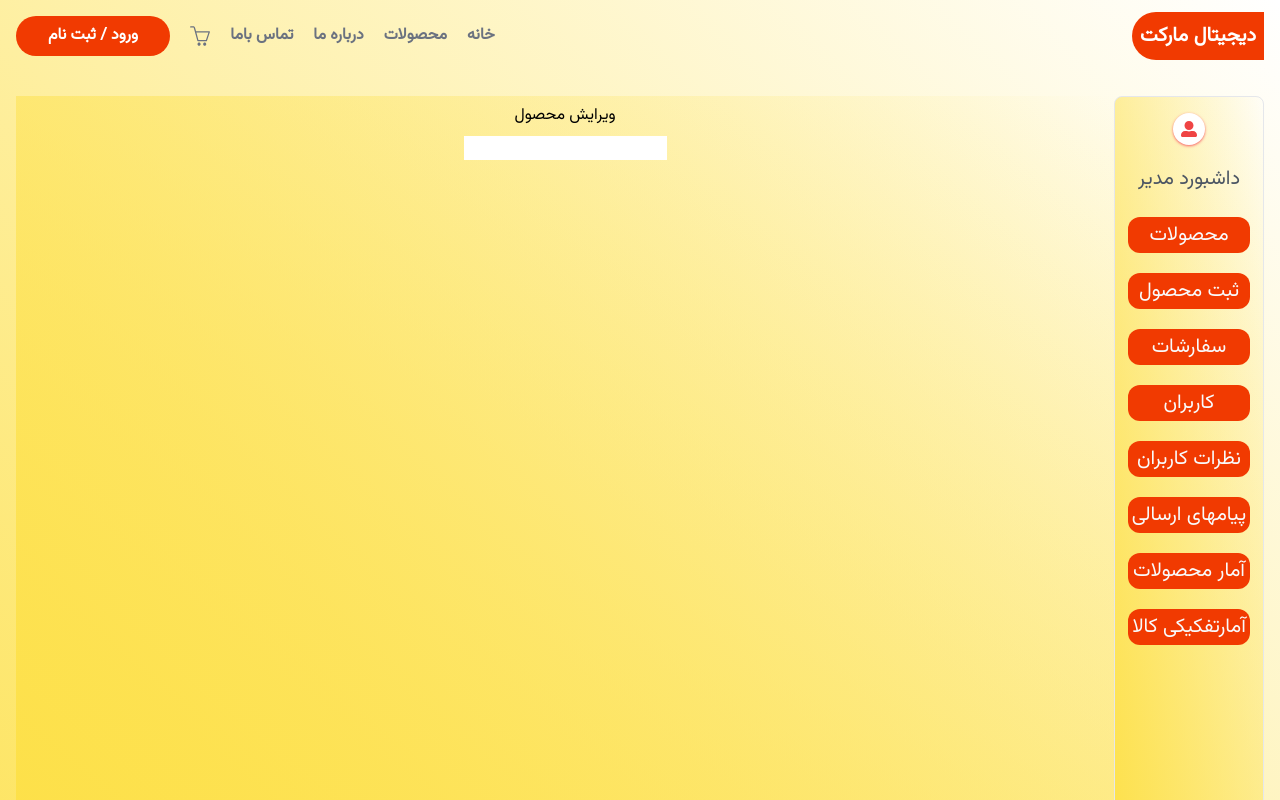
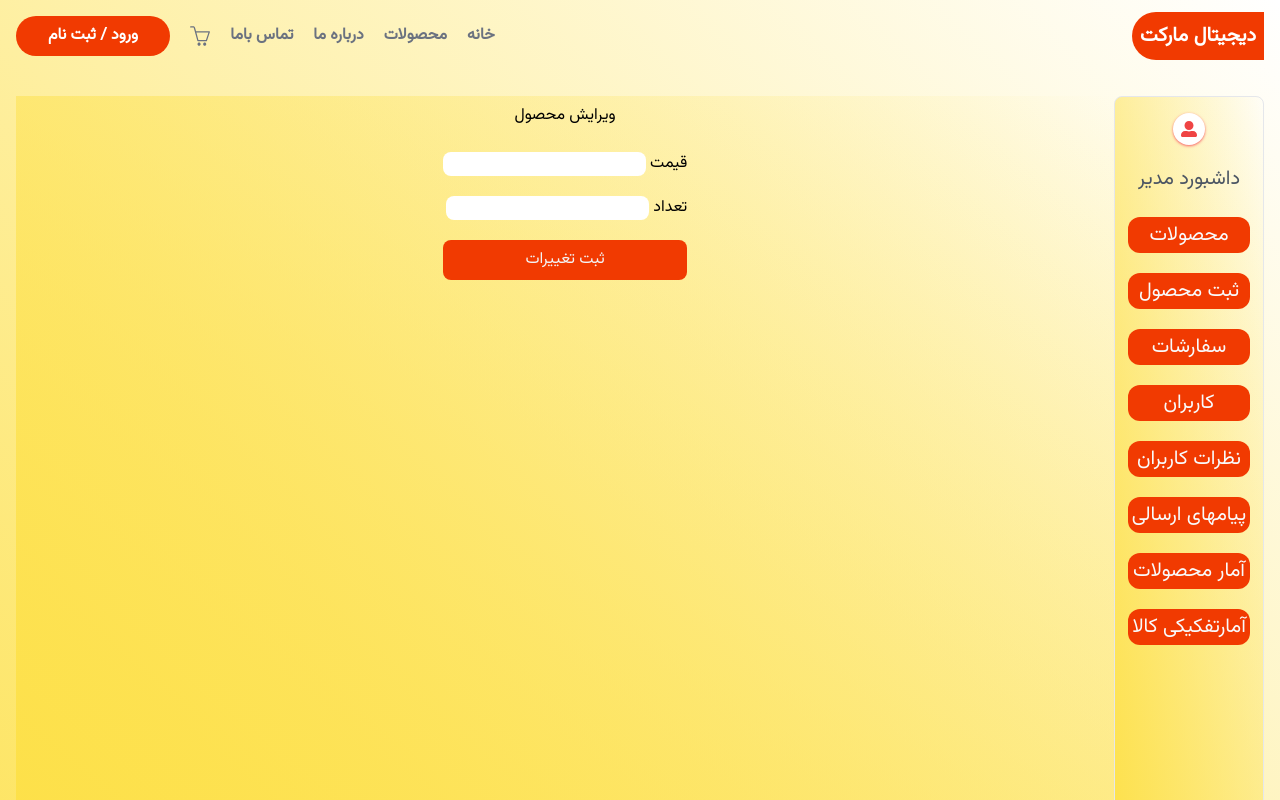
Before and after one commit to ghiyaee/next14Markrt, a Next.js app: page /dashboardAdmin/products/editProduct in a window 1280 px wide. Shown: the top 800 px of the page. Built offline with nearby package versions, Linux system fonts and the light colour scheme; no server answers; the database is empty.

Commit message:
update production

```diff
--- a/src/app/dashboardAdmin/products/editProduct/page.js
+++ b/src/app/dashboardAdmin/products/editProduct/page.js
@@ -1,33 +1,102 @@
 'use client';
 import DashbordAdmin from '@/components/layout/DashbordAdmin';
-import Product from '@/models/products';
 import { useEffect, useState } from 'react';
-
+import Image from 'next/image';
+import { useRouter } from 'next/navigation';
+import {
+  handelProduct,
+  handelEditProduct,
+} from '@/components/layout/ShowProducts';
 function EditProduct({ searchParams }) {
-    console.log(searchParams.value);
-  const [product, setProduct] = useState();
+  const router = useRouter();
+  const [countInStock, setCounInStock] = useState('');
+  const [price, setPrice] = useState('');
+  const [id, setId] = useState('');
+  const [message, setMessage] = useState('');
   useEffect(() => {
     const fetachData = async () => {
       try {
-          const resulte = await Product.findOne({ _id: searchParams.value });
-          console.log(resulte);
-          setProduct(resulte)
+        const { product } = await handelProduct(searchParams.value);
+        setCounInStock(product.countInStock);
+        setPrice(product.price);
+        setId(product._id);
       } catch (error) {
         console.log(error);
       }
     };
     fetachData();
-  }, []);
+  }, [searchParams.value]);
+  // useEffect(() => {
+  //   const time = setTimeout(() => {
+  //     if (message) {
+
+  //       setMessage('')
+
+  //     }
+  //     return
+  //   }, 5000)
+  //   return () => {
+  //     clearTimeout(time)
+  //   }
+  // },[])
   return (
     <main className="flex gap-0 container m-auto">
       <DashbordAdmin />
       <div
-        className="w-screen flex flex-col  items-center
+        className="w-screen flex flex-col gap-4 items-center
        bg-gradient-to-tr from-yellow-300 to-transparent"
       >
         <h2 className="py-2">ویرایش محصول</h2>
-        <input type="text" value={product?.price} onChange={(e) => e.target.value} />
-        <p> {product?.price}</p>
+        {/* <Image
+          src={img?.img[0]}
+          alt={'image'}
+          width={50}
+          height={50}
+        /> */}
+        <form
+          onSubmit={async (e) => {
+            e.preventDefault();
+            const { msg } = await handelEditProduct({
+              price,
+              countInStock,
+              id,
+            });
+            setMessage(msg);
+            setTimeout(() => {
+              router.push('/dashboardAdmin/products');
+            }, 2000);
+          }}
+          className="flex flex-col gap-5 "
+        >
+          <div>
+            <label>قیمت </label>
+            <input
+              type="text"
+              value={price}
+              onChange={(e) => setPrice(e.target.value)}
+              className="outline-none rounded-lg text-center"
+            />
+          </div>
+          <div>
+            <label>تعداد </label>
+            <input
+              type="text"
+              value={countInStock}
+              onChange={(e) => setCounInStock(e.target.value)}
+              className="outline-none rounded-lg text-center"
+            />
+          </div>
+          <button className="bg-primary text-gray-100 p-2 rounded-lg">
+            ثبت تغییرات
+          </button>
+          <p
+            className={`${
+              message ? 'block' : 'hidden'
+            } text-center bg-green-500 text-gray-50 p-2 rounded-lg`}
+          >
+            {message}
+          </p>
+        </form>
       </div>
     </main>
   );
--- a/src/components/layout/ShowComment.jsx
+++ b/src/components/layout/ShowComment.jsx
@@ -46,7 +46,6 @@ async function AllComment(product) {
     console.error(error);
   }
 }
-
 async function CommentNew(data) {
   try {
     const comment = new Comment({
--- a/src/components/layout/ShowProducts.jsx
+++ b/src/components/layout/ShowProducts.jsx
@@ -1,7 +1,5 @@
 'use server';
 import Product from '@/models/products';
-
-
 const handelAllProducts = async () => {
   try {
     const products = await Product.find();
@@ -10,4 +8,28 @@ const handelAllProducts = async () => {
     console.log(error);
   }
 };
-export {  handelAllProducts};
+const handelProduct = async (id) => {
+  try {
+    const product = await Product.findOne({ _id: id });
+    return { product: JSON.parse(JSON.stringify(product)) };
+  } catch (error) {
+    console.log(error);
+  }
+};
+
+const handelEditProduct = async (data) => {
+  console.log(data);
+  try {
+    const product = await Product.findOneAndUpdate(
+      { _id: data.id },
+      {$set: {price: data.price, countInStock: data.countInStock} }
+    );
+    if (!product) {
+      console.log('Document not found');
+      return { msg: 'تغییرات اعمال نشد' };
+    }
+    console.log(product);
+      return{msg:'تغییرات اعمال شد'}
+  } catch (error) {console.log(error);}
+};
+export { handelAllProducts, handelProduct, handelEditProduct };
```
